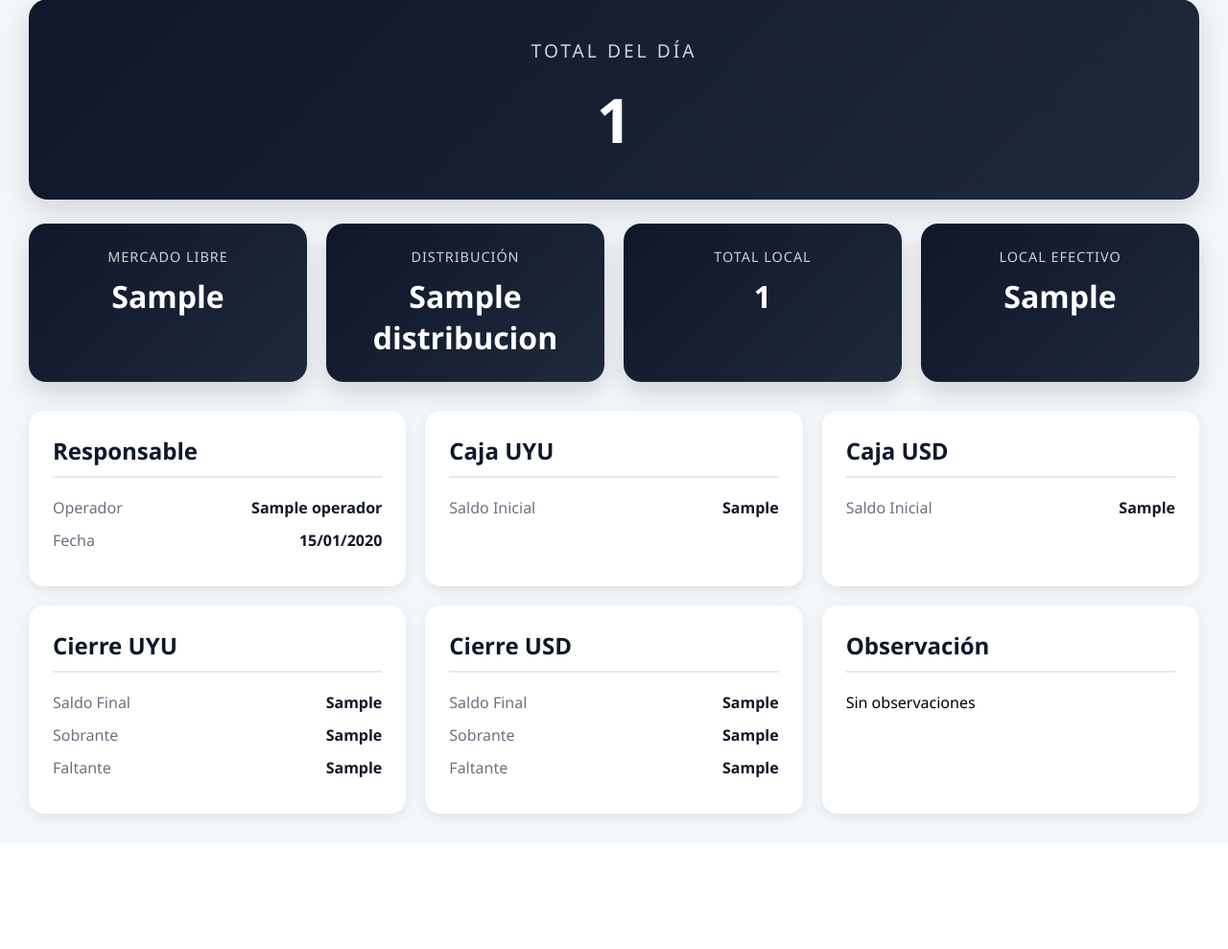
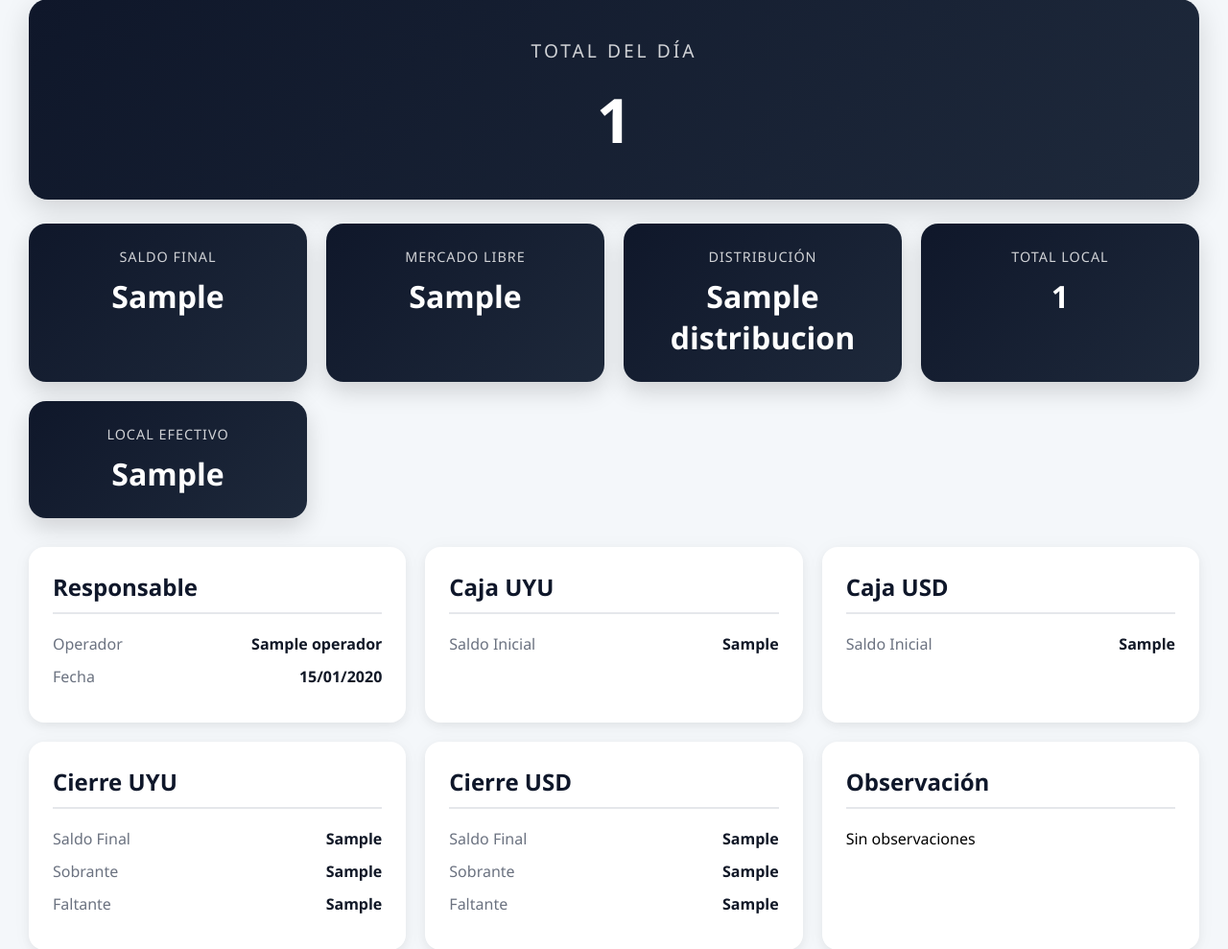
Before and after one commit to robinssondsp/CajaWeb, a Django app: template templates/dashboard.html in a window 1280 px wide. Shown: the part 104-1093 px from the top of the page at 96% size. Before the commit the page ends 963 px from the top, so only its background shows below. Run offline with Django 5.2, Linux system fonts and the light colour scheme; the template is opened without the code that fills it: most values are stand-ins (such as "Sample title", 1, 10 or a date in 2020).

Commit message:
Ajustado Saldo final

```diff
--- a/templates/dashboard.html
+++ b/templates/dashboard.html
@@ -33,7 +33,17 @@
 <!-- KPI SECUNDARIOS -->
 
 <div class="kpi-container">
+    <div class="kpi-card">
 
+    <div class="kpi-titulo">
+        SALDO FINAL
+    </div>
+
+    <div class="kpi-valor">
+        {{ saldo_final_uyu }}
+    </div>
+
+</div>
     <div class="kpi-card">
 
         <div class="kpi-titulo">
```
